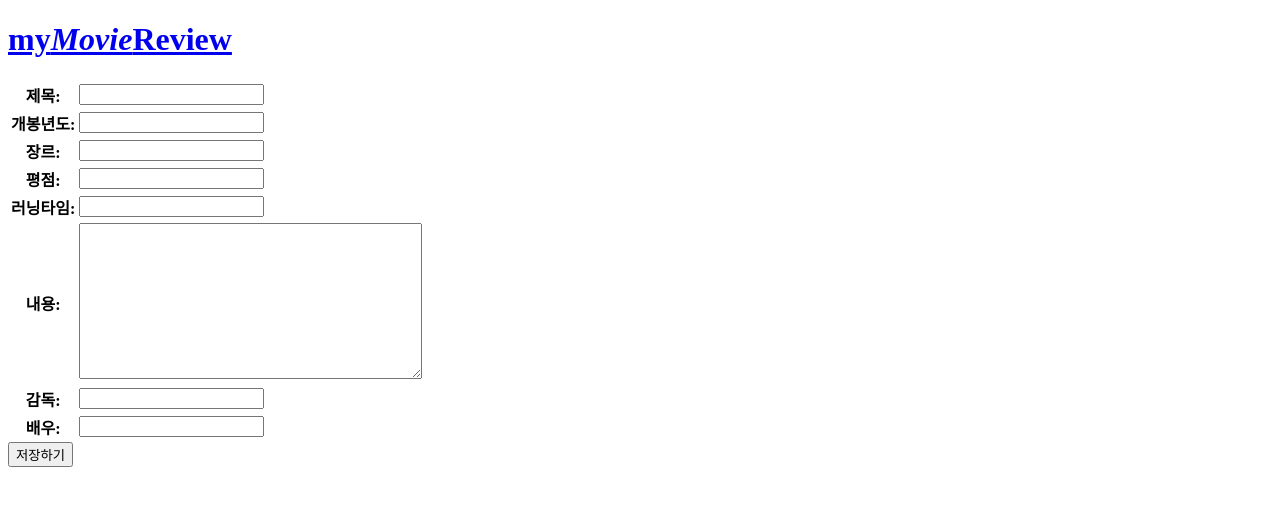
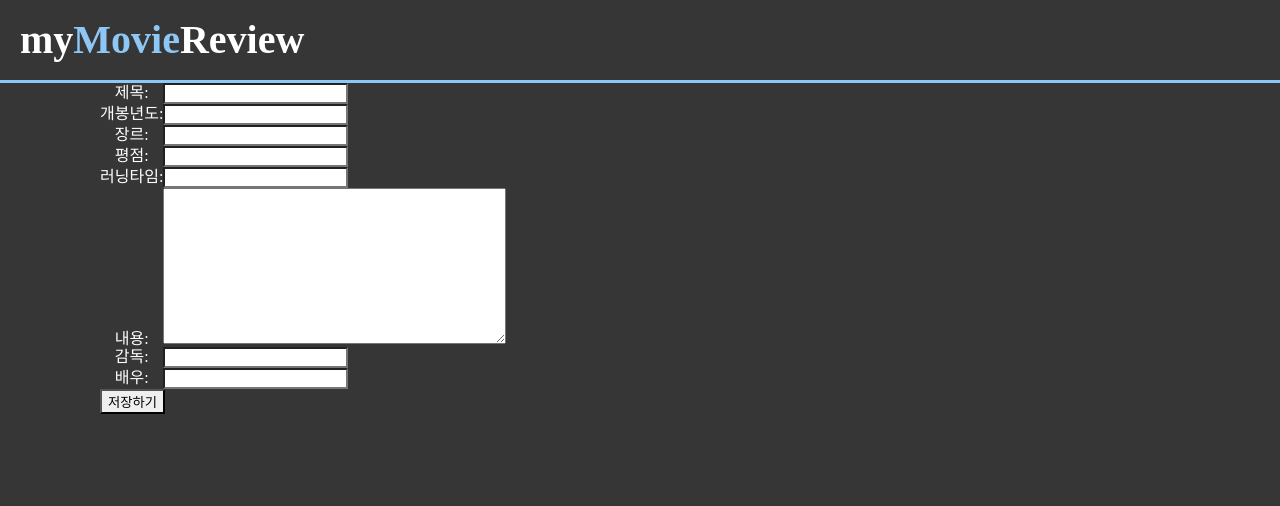
Before and after one commit to yongbin97/Pirogramming16, a Django app: page /review/create/ in a window 1280 px wide. Shown: the top 506 px of the page. Run offline with Django 4.2, Linux system fonts and the light colour scheme.

Commit message:
스타일 1차

```diff
--- a/myMovieReviews/mysite/mysite/urls.py
+++ b/myMovieReviews/mysite/mysite/urls.py
@@ -15,8 +15,10 @@ Including another URLconf
 """
 from django.contrib import admin
 from django.urls import path, include
+from . import views
 
 urlpatterns = [
     path('admin/', admin.site.urls),
-    path('review/', include('review.urls'))
+    path('review/', include('review.urls')),
+    # path('', view = views.main, name ='main'),
  ]
--- /dev/null
+++ b/myMovieReviews/mysite/mysite/views.py
@@ -0,0 +1,4 @@
+from django.shortcuts import render
+
+def main(request):
+    return render(request, template_name = 'main.html')
--- /dev/null
+++ b/myMovieReviews/mysite/review/static/css/style.css
@@ -0,0 +1,36 @@
+/* base.html */
+.center-align{
+    margin: 0 auto;
+    width: 1080px;
+}
+
+body{
+    background-color: rgb(0 0 0 / 79%);
+    color: white;
+}
+
+.header {
+    display: flex;
+    padding: 20px;
+    justify-content: space-between;
+    border-bottom: solid 3px rgb(142, 199, 245);
+}
+.header h1{
+    font-size: 40px;
+    font-weight: bold;
+}
+.header em{
+    color:rgb(142, 199, 245);
+}
+.header a{
+    padding-top: 5px;
+}
+
+.content-container{
+    display: flex;
+}
+
+.content{
+    display: inline-block;
+    padding: 20px;
+}
--- a/myMovieReviews/mysite/review/templates/base.html
+++ b/myMovieReviews/mysite/review/templates/base.html
@@ -1,9 +1,12 @@
+{% load static %}
 <!DOCTYPE html>
 <html lang="en">
 <head>
     <meta charset="UTF-8">
     <meta http-equiv="X-UA-Compatible" content="IE=edge">
     <meta name="viewport" content="width=device-width, initial-scale=1.0">
+    <link rel="stylesheet" href="{% static 'css/reset.css' %}">
+    <link rel="stylesheet" href="{% static 'css/style.css' %}">
     <link rel="stylesheet" href="https://use.fontawesome.com/releases/v5.15.4/css/all.css" integrity="sha384-DyZ88mC6Up2uqS4h/KRgHuoeGwBcD4Ng9SiP4dIRy0EXTlnuz47vAwmeGwVChigm" crossorigin="anonymous">
     <title>My Movie Reviews </title>
 </head>
@@ -11,10 +14,11 @@
     <div class="header">
         <h1><a href="/review">my<em>Movie</em>Review</a></h1>
         {% if user.is_authenticated %}
-            <a href="{% url 'review:create' %}" class="top-menu"><i class="fas fa-plus"></i></a>
+           <a href="{% url 'review:create' %}" class="top-menu"><i class="fas fa-plus fa-2x"></i></a>
+
         {% endif %}
     </div>
-    <div class="content container">
+    <div class="content-container center-align">
         {% block content %}
         {% endblock %}
     </div>
```
Also changed, not shown: myMovieReviews/mysite/review/templates/list.html (+7 -4 lines).
